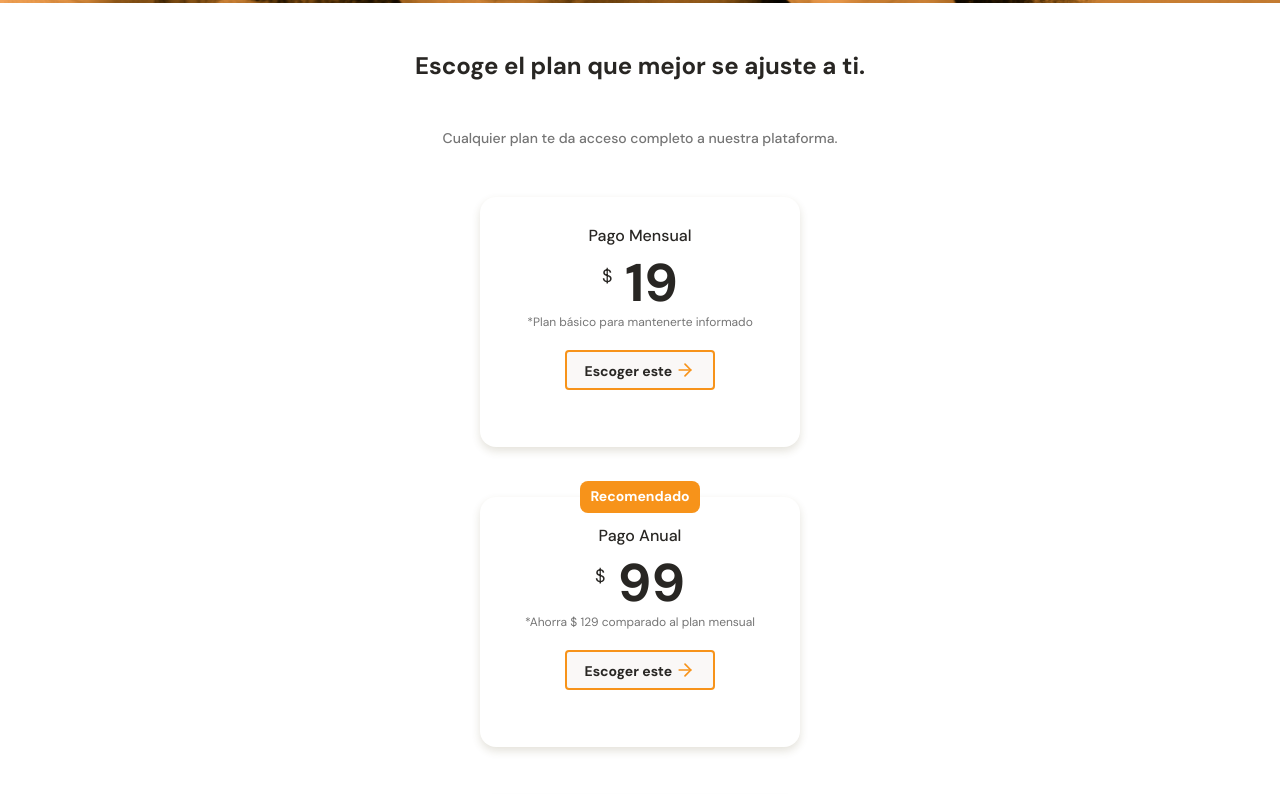
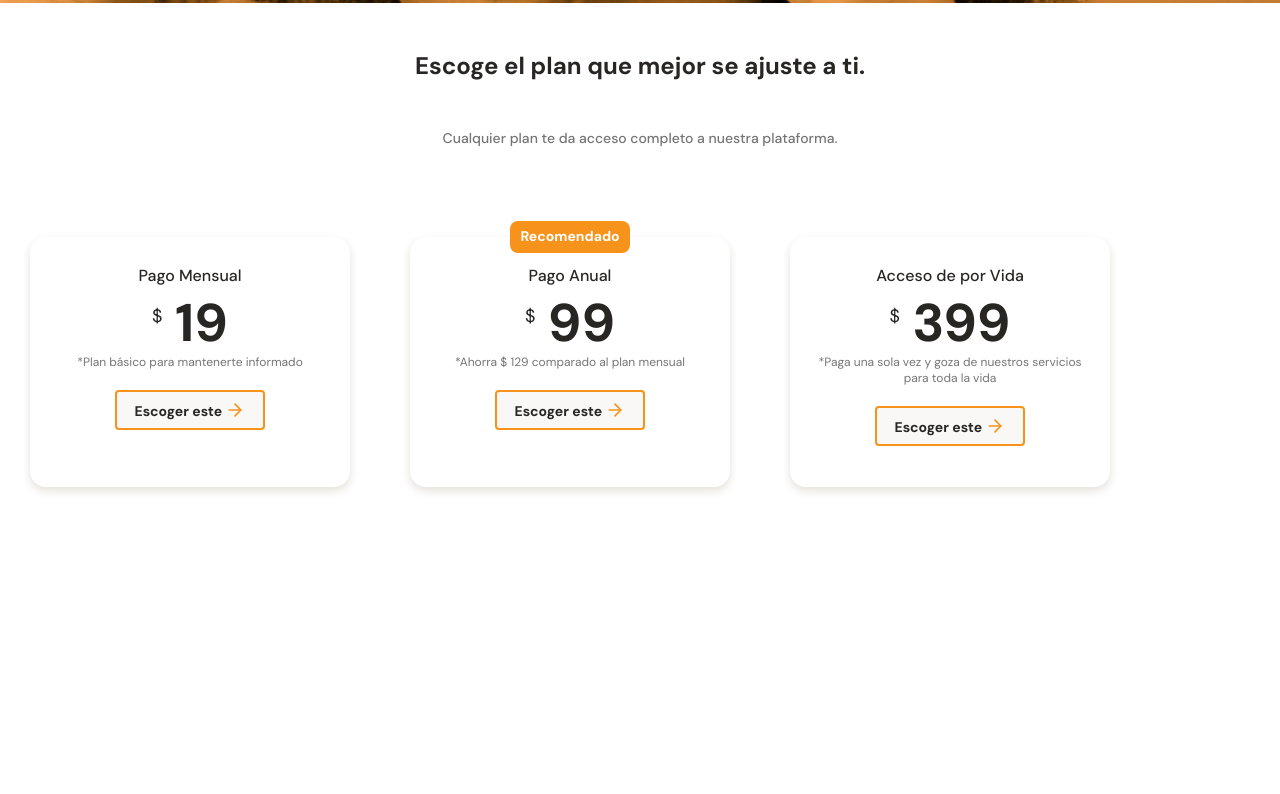
Before and after one commit to renlin-code/batabit-landing-page, a plain HTML site: page index.html in a window 1280 px wide. Shown: the part 2387-3181 px from the top of the page. After the commit the page ends 2960 px from the top, so only its background shows below. Drawn offline with Linux system fonts and the light colour scheme.

Commit message:
Section 5 terminada. Todas las tarjetas hechas. Terminado efecto scroll

```diff
--- a/styles.css
+++ b/styles.css
@@ -365,13 +365,21 @@ header img {
     line-height: 1.8rem;
     color: #757575;
 }
+.plans-container--slider {
+    display: flex;
+    height: 316px;
+    overflow-x: scroll;
+    overscroll-behavior-x: contain;
+    scroll-snap-type: x proximity;
+}
 .plans-container--card {
     position: relative;
+    scroll-snap-align: center;
     width: 70%;
     min-width: 230px;
     max-width: 320px;
     height: 250px;
-    margin: 50px auto 0;
+    margin: 50px 30px 0;
     padding: 0 15px;
     background-color: var(--white);
     border-radius: 16px;
```
